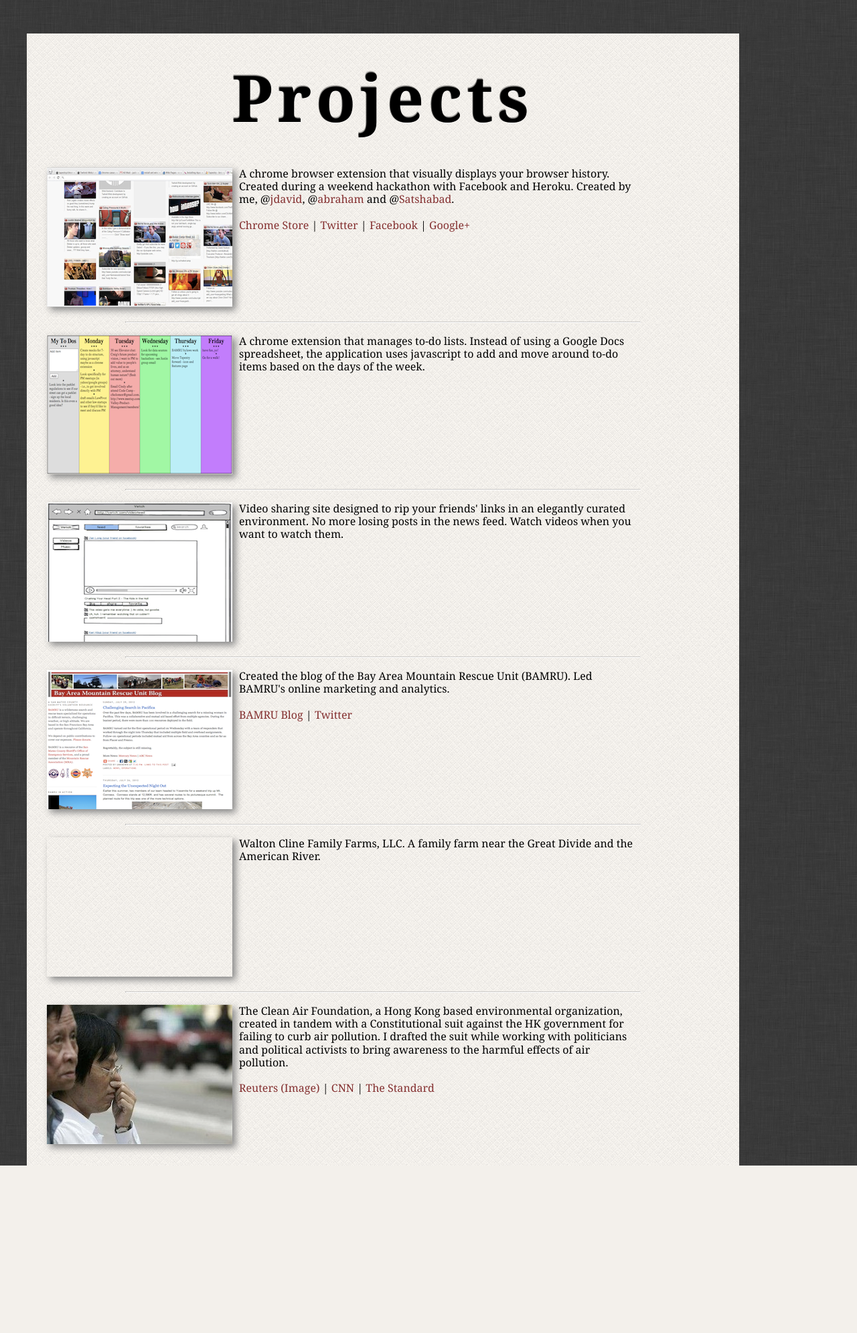
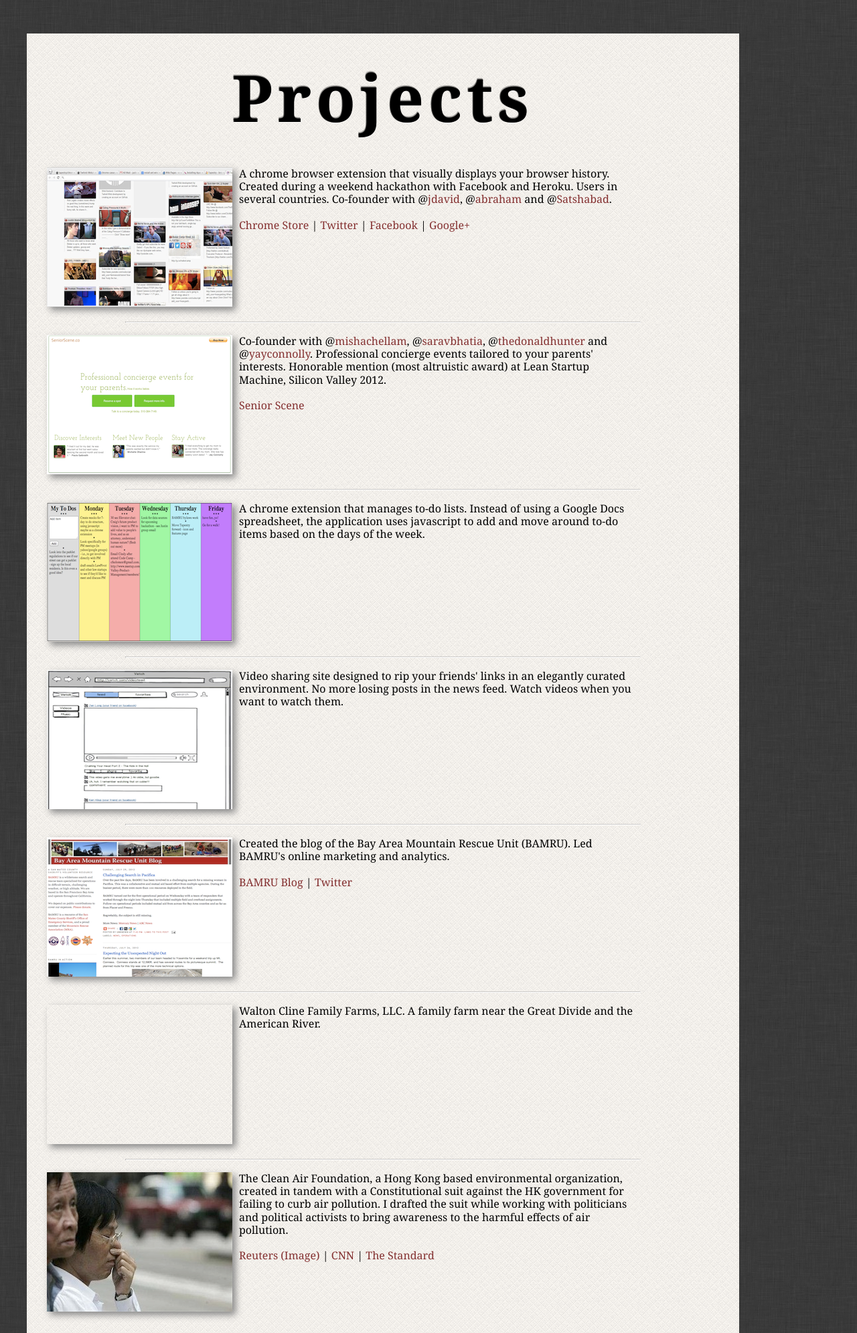
Before and after one commit to JSConnolly/Home-Page-Card, a Django app: page /projects/ in a window 1280 px wide. Shown: the whole page at 67% size. Before the commit the page ends 1740 px from the top, so only its background shows below. Run offline with Django 3.2, Linux system fonts and the light colour scheme; some libraries are stand-ins or nearby versions.

Commit message:
added another project

```diff
--- a/HomePageApp/static/css/style.css
+++ b/HomePageApp/static/css/style.css
@@ -30,7 +30,7 @@ p {
 
 .projectspage {
 	width:1024px;
-	height:1650px;
+	height:1900px;
 	background: url('../images/lyft_bg-quilt.png') repeat fixed;
 	padding: 20px 20px 20px 20px;
 	margin: 0 auto;
--- a/HomePageApp/templates/projects_page.html
+++ b/HomePageApp/templates/projects_page.html
@@ -20,7 +20,12 @@
 		-->
 		<div id="container">
 	    	<div id="img-element"><img src="{% static 'images/tapestry_ws.png' %}" alt="Tapestry Image"/></img></div>
-	    	<div id="text-element"><p>A chrome browser extension that visually displays your browser history. Created during a weekend hackathon with Facebook and Heroku. Created by me, @<a target="blank" href="http://twitter.com/jdavid">jdavid</a>, @<a target="blank" href="http://twitter.com/abraham">abraham</a> and @<a target="blank" href="http://twitter.com/Satshabad">Satshabad</a>.</p><br><p id="links"><a target="_blank" href="https://chrome.google.com/webstore/detail/anokhfoobafomacdgnkgekbccniknmia">Chrome Store</a> | <a target="_blank" href="http://twitter.com/tapestried">Twitter</a> | <a target="_blank" href="http://www.facebook.com/tapestried">Facebook</a> | <a target="_blank" href="https://plus.google.com/u/0/109927918315450202251/">Google+</a></p></div>
+	    	<div id="text-element"><p>A chrome browser extension that visually displays your browser history. Created during a weekend hackathon with Facebook and Heroku. Users in several countries. Co-founder with @<a target="blank" href="http://twitter.com/jdavid">jdavid</a>, @<a target="blank" href="http://twitter.com/abraham">abraham</a> and @<a target="blank" href="http://twitter.com/Satshabad">Satshabad</a>.</p><br><p id="links"><a target="_blank" href="https://chrome.google.com/webstore/detail/anokhfoobafomacdgnkgekbccniknmia">Chrome Store</a> | <a target="_blank" href="http://twitter.com/tapestried">Twitter</a> | <a target="_blank" href="http://www.facebook.com/tapestried">Facebook</a> | <a target="_blank" href="https://plus.google.com/u/0/109927918315450202251/">Google+</a></p></div>
+		</div>
+		<hr>
+		<div id="container">
+	    	<div id="img-element"><img src="{% static 'images/seniorscene_ws.png' %}" alt="Senior Scene Image"/></img></div>
+	    	<div id="text-element"><p>Co-founder with @<a target="blank" href="http://twitter.com/mishachellam">mishachellam</a>, @<a target="blank" href="http://twitter.com/saravbhatia">saravbhatia</a>, @<a target="blank" href="http://twitter.com/thedonaldhunter">thedonaldhunter</a> and @<a target="blank" href="http://twitter.com/yayconnolly">yayconnolly</a>. Professional concierge events tailored to your parents' interests. Honorable mention (most altruistic award) at Lean Startup Machine, Silicon Valley 2012.</p><br><p id="links"><a target="_blank" href="http://SeniorScene.co">Senior Scene</a></p></div>
 		</div>
 		<hr>
 		<div id="container">
```
Also changed, not shown: HomePageApp/static/images/seniorscene_ws.png (added).
